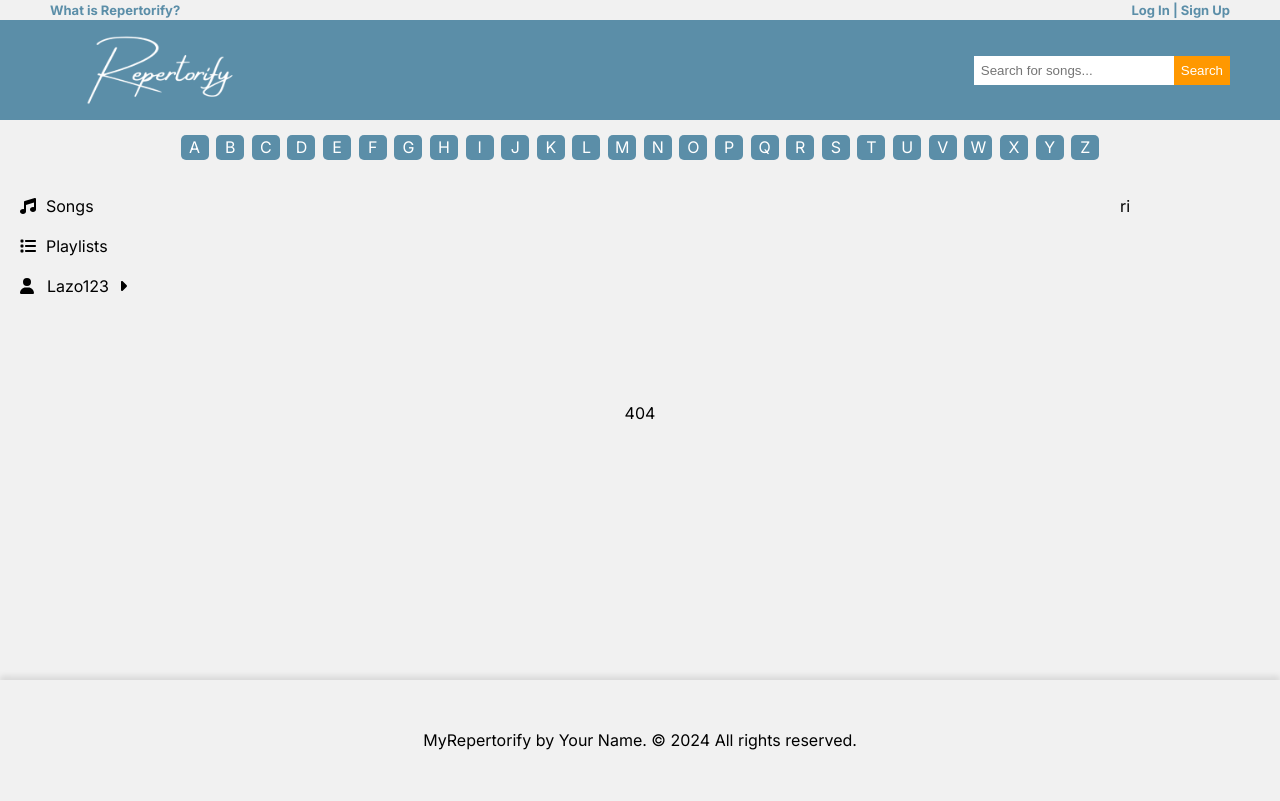
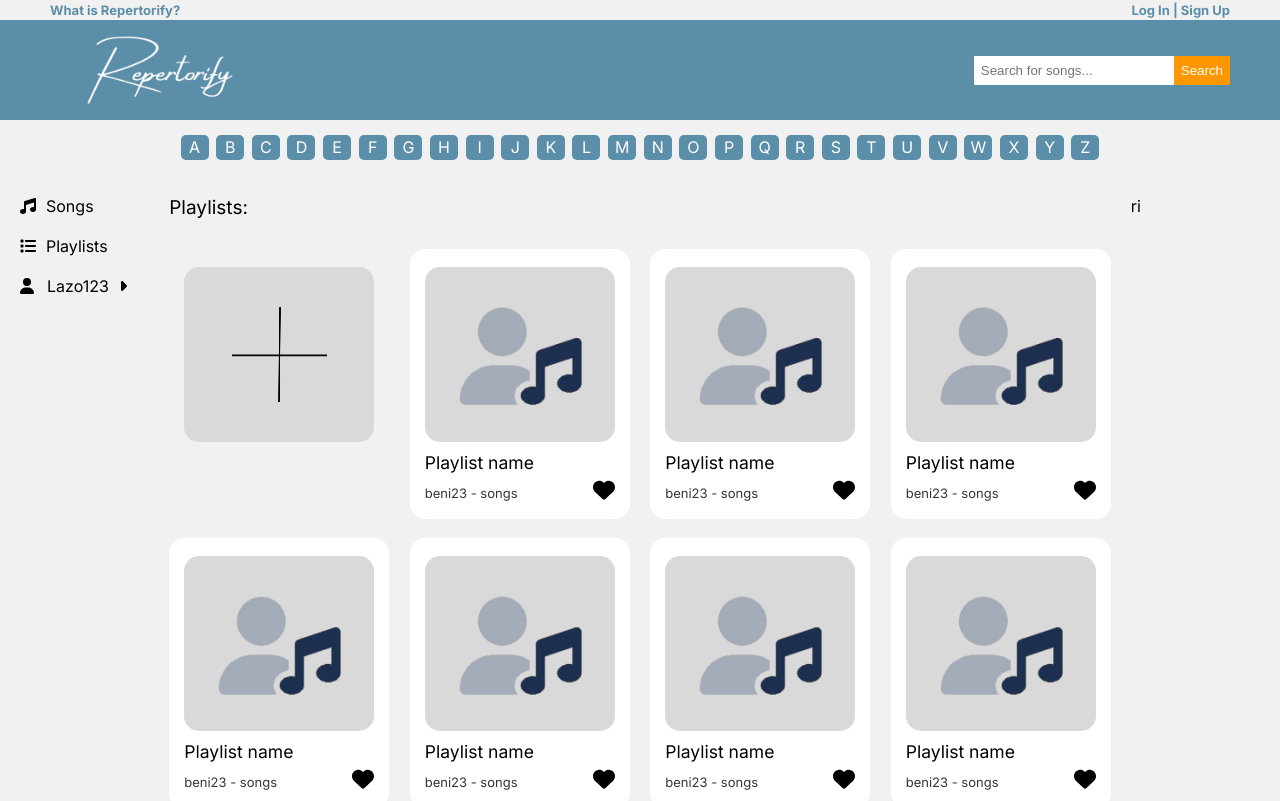
Before and after one commit to arben-djokovic/repertorify-reactjs, a React (Create React App) app: page /playlists in a window 1280 px wide. Before the commit this address had no page. Shown: the top 801 px of the page. Built offline with nearby package versions, Linux system fonts and the light colour scheme.

Commit message:
created playlist and playlistItem

```diff
--- a/src/App.js
+++ b/src/App.js
@@ -6,6 +6,7 @@ import RightSidebar from "./components/RightSidebar/RightSidebar";
 import Home from "./pages/Home/Home";
 import Footer from "./components/Footer/Footer";
 import Songs from "./pages/Songs/Songs";
+import Playlists from "./pages/Playlists/Playlists";
 
 function App() {
   return (
@@ -17,6 +18,7 @@ function App() {
           <Routes>
             <Route path="/" element={<Home />} />
             <Route path="/songs" element={<Songs />} />
+            <Route path="/playlists" element={<Playlists />} />
             <Route path="/*" element={<>404</>} />
           </Routes>
         </div>
--- /dev/null
+++ b/src/components/PlaylistItem/PlaylistItem.js
@@ -0,0 +1,28 @@
+import React from 'react'
+import "./playlistItem.scss"
+import { faHeart } from '@fortawesome/free-solid-svg-icons'
+import { FontAwesomeIcon } from '@fortawesome/react-fontawesome'
+import { useNavigate } from 'react-router-dom'
+
+export default function PlaylistItem() {
+    const navigate = useNavigate()
+
+    const playlistClick = (e) => {
+        if(e.target.tagName === "svg" || e.target.tagName === "path"){
+            return;
+        }
+    }
+
+  return (<div className="playlistItem link" onClick={playlistClick}>
+    <div className="img">
+        <img src="assets/image.png" alt="" />
+    </div>
+    <div className="user">
+        <div className="userInfo">
+            <h3 className='playlistName'>Playlist name</h3>
+            <p className='username'>beni23 - songs</p>
+        </div>
+        <FontAwesomeIcon id='heart' className='heart' icon={faHeart} />
+    </div>
+</div>)
+}
--- /dev/null
+++ b/src/components/PlaylistItem/playlistItem.scss
@@ -0,0 +1,42 @@
+.playlistItem{
+    display: flex;
+    flex-direction: column;
+    grid-gap: 10px;
+    background-color: white;
+    border-radius: 15px;
+    padding: 18px 15px;
+    font-size: 15px;
+    .img{
+        display: flex;
+        justify-content: center;
+        align-items: center;
+        width: 190px;
+        height: 175px;
+        border-radius: 15px;
+        background-color: #D9D9D9;
+        img{
+            width: 100%;
+        }
+    }
+    .user{
+        display: flex;
+        justify-content: space-between;
+        align-items: center;
+        .userInfo{
+            display: flex;
+            flex-direction: column;
+            grid-gap: 12px;
+            .playlistName{
+
+            }
+            .username{
+                font-size: 13px;
+                color: #363636;
+            }
+        }
+        .heart{
+            margin-top: auto;
+            font-size: 22px;
+        }
+    }
+}
--- a/src/index.css
+++ b/src/index.css
@@ -32,6 +32,25 @@ a, button, .link{
 input, button, select{
   border: none;
 }
+h1,h2,h3,h4,h5,h6{
+  font-weight: normal;
+}
+.addItemBtn{
+  display: flex;
+  justify-content: center;
+  align-items: center;
+  border-radius: 15px;
+  background-color: #D9D9D9;
+  font-size: 15px;
+  margin-top: 18px;
+  margin: 18px 15px;
+  margin-bottom: auto;
+  width: 190px;
+  height: 175px;
+}
+.addItemBtn img{
+  width: 50%;
+}
 /* Mobile */
 @media (max-width: 767px) {
   /* Styles for mobile devices */
--- a/src/pages/Home/Home.js
+++ b/src/pages/Home/Home.js
@@ -20,9 +20,6 @@ export default function Home() {
           spaceBetween={40}
           initialSlide={1}
           centeredSlides={true}
-          pagination={{
-            clickable: true,
-          }}
           modules={[Pagination]}
           className="mySwiper"
           onSwiper={(swiper) => {
--- /dev/null
+++ b/src/pages/Playlists/Playlists.js
@@ -0,0 +1,26 @@
+import React from 'react'
+import "./playlists.scss"
+import PlaylistItem from '../../components/PlaylistItem/PlaylistItem'
+import { Link } from 'react-router-dom'
+import { FontAwesomeIcon } from '@fortawesome/react-fontawesome'
+import { faPlus } from '@fortawesome/free-solid-svg-icons'
+
+export default function Playlists() {
+  return (
+    <div className='playlists page pageContent'>
+        <h1>Playlists:</h1>
+        <div className="playlistsContent">
+        <Link to={"/create-playlist"} className="addItemBtn">
+            <img src="assets/plus.png" alt="" />
+        </Link>
+        <PlaylistItem />
+        <PlaylistItem />
+        <PlaylistItem />
+        <PlaylistItem />
+        <PlaylistItem />
+        <PlaylistItem />
+        <PlaylistItem />
+        </div>
+    </div>
+  )
+}
--- /dev/null
+++ b/src/pages/Playlists/playlists.scss
@@ -0,0 +1,18 @@
+.playlists{
+    display: flex;
+    flex-direction: column;
+    grid-gap: 30px;
+    padding: 20px 0;
+    h1{
+        font-size: 19px;
+    }
+    .playlistsContent{
+        display: flex;
+        grid-gap: 1vw;
+        grid-row-gap: 1.5vw;
+        justify-content: space-between;
+        align-items: center;
+        flex-wrap: wrap;
+
+    }
+}
```
Also changed, not shown: public/assets/image.png (added), public/assets/plus.png (added).
